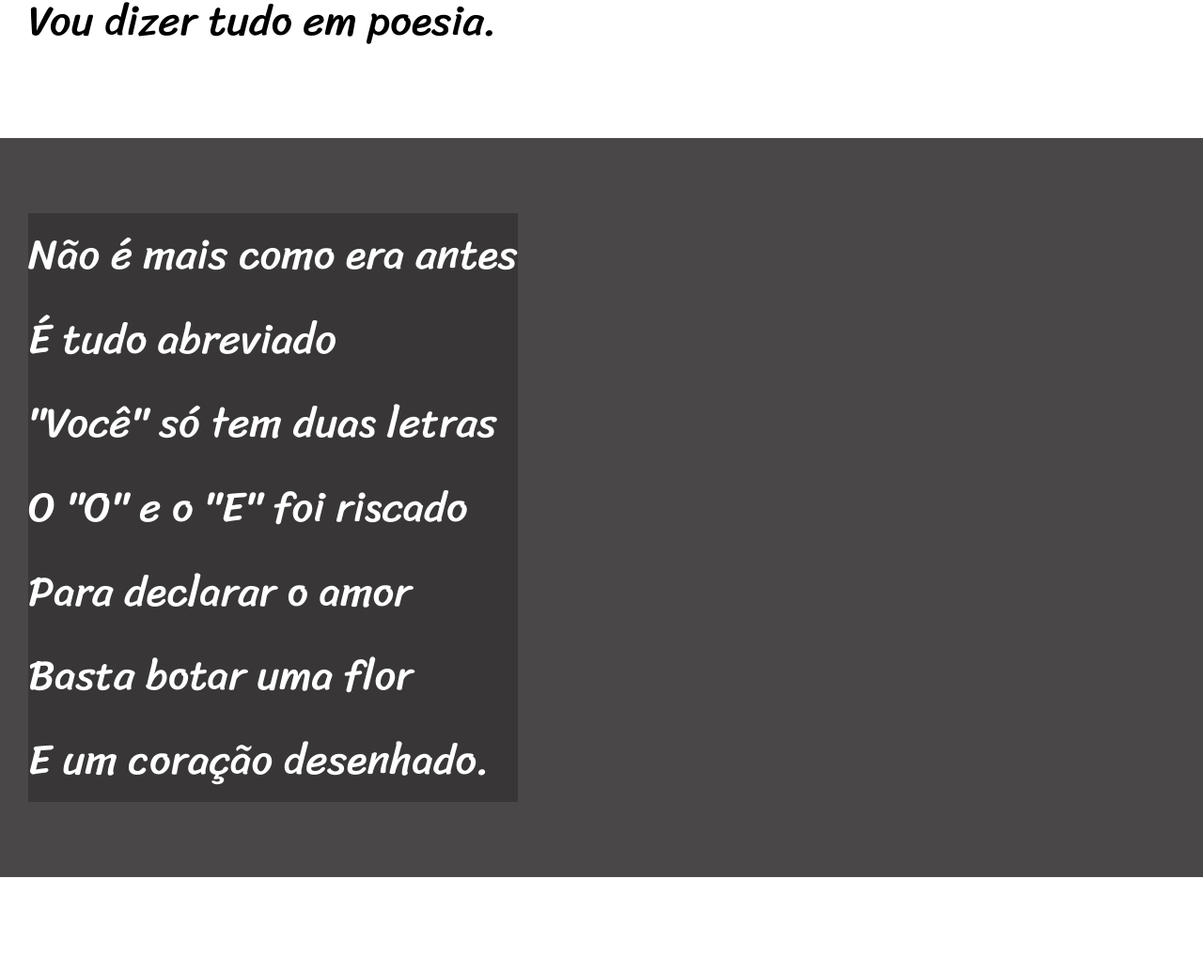
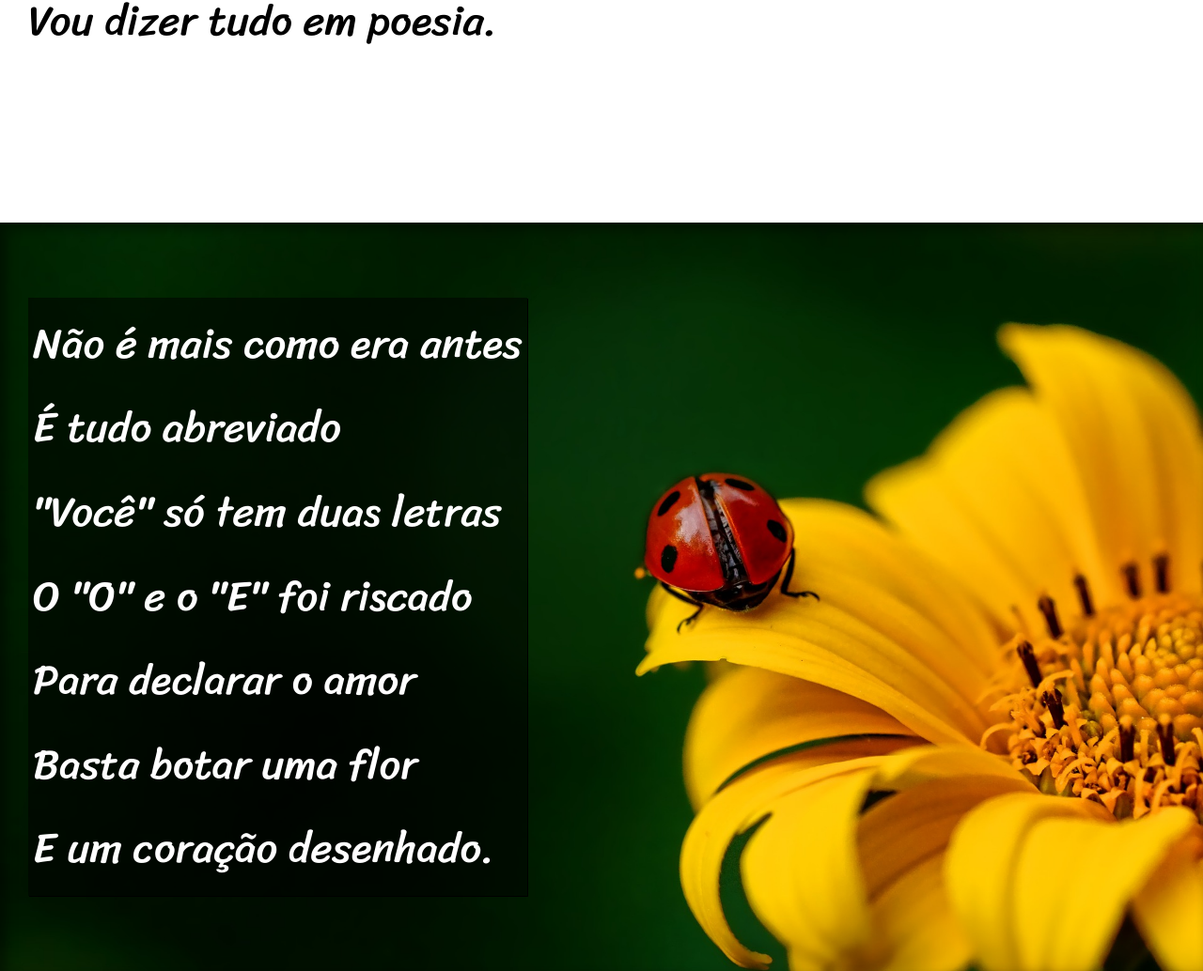
Before and after one commit to Pedro-Nascimento7/html-css, a plain HTML site: page desafios/d012/index.html in a window 1280 px wide. Shown: the part 900-1934 px from the top of the page at 94% size. Drawn offline with Linux system fonts and the light colour scheme.

Commit message:
finalizei o d012

```diff
--- a/desafios/d012/estilo/style.css
+++ b/desafios/d012/estilo/style.css
@@ -38,7 +38,7 @@ header > p {
 header a, footer a {
     color: white;
     text-decoration: none;
-    font-weight: bolder;
+    font-weight: bold;
 }
 header a:hover, footer a:hover {
     text-decoration: underline;
@@ -51,7 +51,9 @@ section {
     font-family: var(--fonte3);
     font-size: 3.5vw;
 }
-
+section > p {
+    padding-bottom: 2em;
+}
 section.normal {
     background-color: white;
     color: black;
@@ -59,13 +61,25 @@ section.normal {
 section.imagem {
     background-color: rgb(73, 71, 71);
     color: white;
+    box-shadow: inset 6px 6px 13px 0px rgba(0, 0, 0, 0.47);
+    background-attachment: fixed;
 }
 section.imagem > p {
     display: inline-block;
-    background-color: rgba(0, 0, 0, 0.237);
+    padding: 5px;
+    background-color: rgba(0, 0, 0, 0.514);
+    box-shadow: 1px 1px 0px black;
 }
-
-footer {
+section#img01 {
+background-image: url('../imagens/background001.jpg');
+background-position: right center;
+background-size: cover;
+}
+section#img02 {
+background-image: url('../imagens/background002.jpg');
+background-size: cover;
+}
+footer{
     background-color: black;
     color: white;
     text-align: center;
--- a/desafios/d012/index.html
+++ b/desafios/d012/index.html
@@ -29,7 +29,7 @@
         </p>
     </section>
 
-    <section class="imagem">
+    <section class="imagem" id="img01">
         <p>
             Não é mais como era antes <br>
             É tudo abreviado <br>
@@ -63,7 +63,7 @@
         </p>
     </section>
 
-    <section class="imagem">
+    <section class="imagem" id="img02">
         <p>
             Tenho saudade das cartas<br>
             Escritas com a própria mão<br>
```
